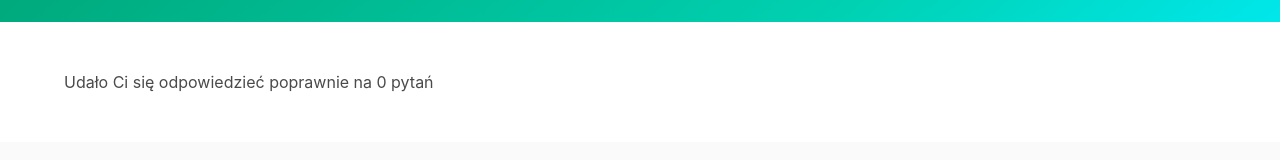
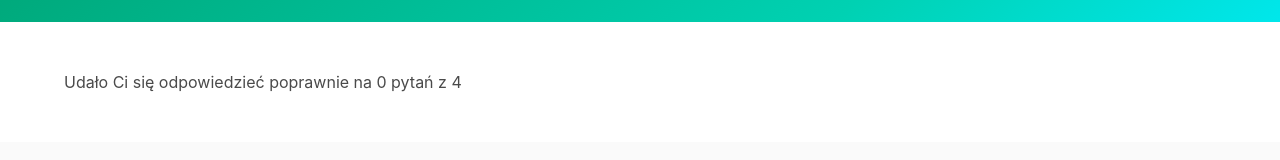
Before and after one commit to Kamilnaja/quiz-game, an Angular app in the folder web-api/: page /results in a window 1280 px wide. Shown: the part 203-363 px from the top of the page. Built offline with nearby package versions, Linux system fonts and the light colour scheme.

Commit message:
added wyświetl userowi - odpowiedziałeś poprawnie na x pytań z y

```diff
--- a/web-api/src/app/results/results.component.html
+++ b/web-api/src/app/results/results.component.html
@@ -1 +1 @@
-<h2>Udało Ci się odpowiedzieć poprawnie na {{message}} pytań</h2>
+<h2>Udało Ci się odpowiedzieć poprawnie na {{message}} pytań z {{questionsLength}}</h2>
--- a/web-api/src/app/results/results.component.ts
+++ b/web-api/src/app/results/results.component.ts
@@ -1,5 +1,6 @@
 import { Component, OnInit} from '@angular/core';
 import { DataService } from 'app/services/dataService';
+import { QuestionsService } from '../services/questionsService';
 
 @Component({
   selector: 'app-results',
@@ -8,14 +9,14 @@ import { DataService } from 'app/services/dataService';
 
 export class ResultsComponent implements OnInit {
   message: number;
-
-  constructor(public data: DataService) { }
+  questionsLength: number;
+  constructor(
+    public data: DataService,
+    public questionsService: QuestionsService
+  ) { }
 
   ngOnInit() {
     this.data.currentQuestion.subscribe(message => this.message = message);
-  }
-
-  ngOnChange( ){
-
+    this.questionsLength = this.questionsService.getQuestionsListLength();
   }
 }
```
Also changed, not shown: web-api/src/app/last-question/last-question.component.ts (+5 -5 lines).
